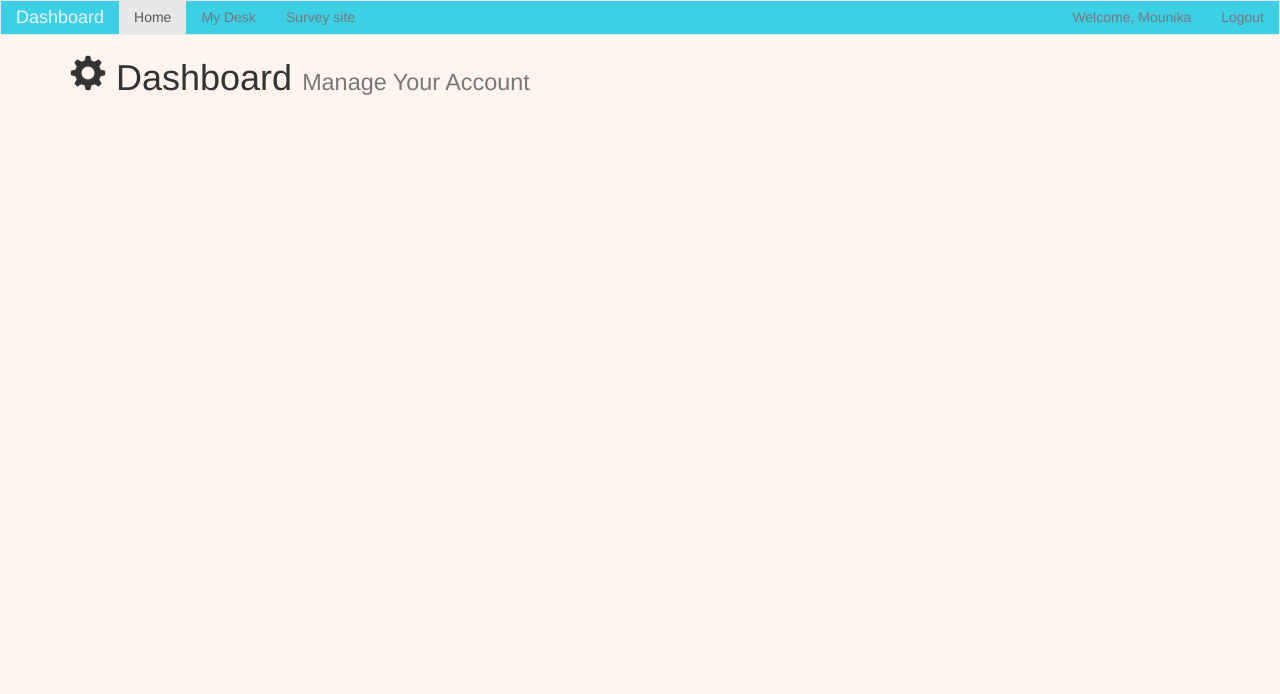
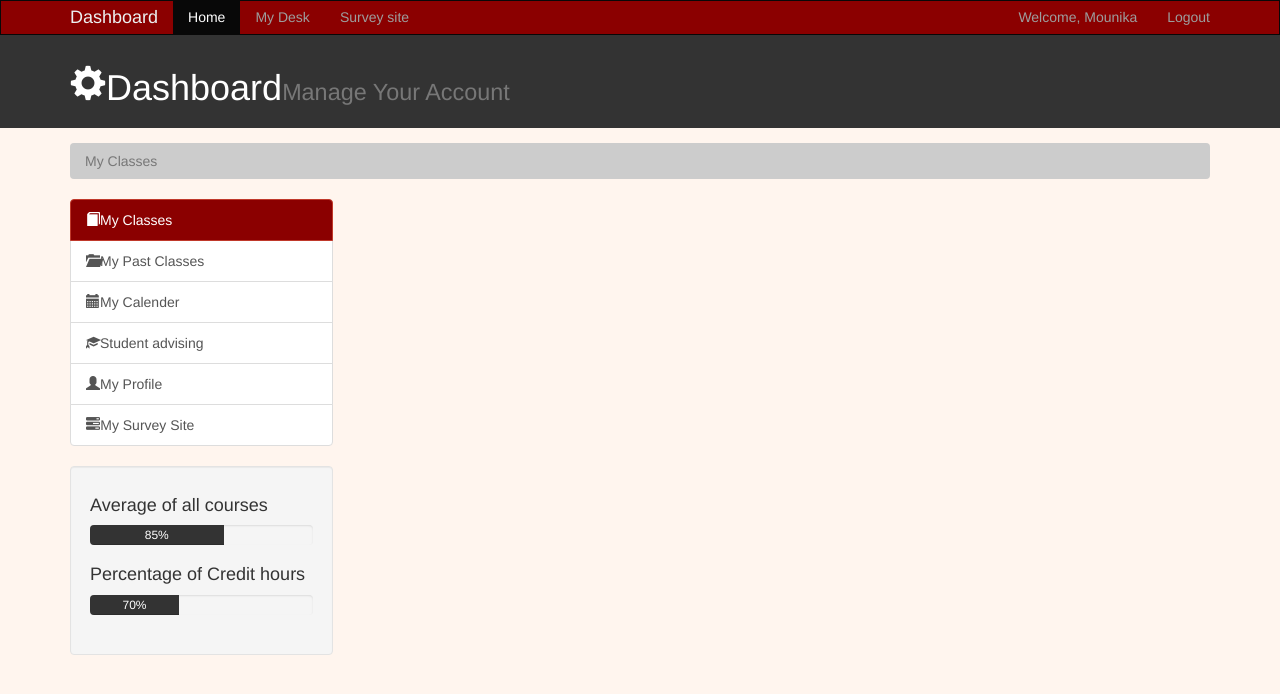
Before and after one commit to Mounikarula/Dashboard, a plain HTML site: page index.html in a window 1280 px wide. Drawn offline with nearby package versions, Linux system fonts and the light colour scheme.

Commit message:
added a layout to the dashboard app using bootstrap

```diff
--- a/index.html
+++ b/index.html
@@ -10,9 +10,15 @@
     <title>Class Dashboard</title>
   </head>
   <body>
-  <nav class="navbar navbar-default">
-  	<div class="container-fluid">
+  <nav class="navbar navbar-inverse">
+  	<div class="container">
   		<div class="navbar-header">
+        <button type="button" class="navbar-toggle collapsed" data-toggle="collapse" data-target="#navbar" aria-expanded="false" aria-controls="navbar">
+          <span class="sr-only">Toggle Navigation</span>
+          <span class="icon-bar"></span>
+          <span class="icon-bar"></span>
+          <span class="icon-bar"></span>
+        </button>
   			<a class="navbar-brand" href="#">Dashboard</a>
   		</div>
   		<ul class="nav navbar-nav">
@@ -27,18 +33,61 @@
   	</div>
   </nav>
 
-  <header>
+  <header id="header">
   	<div class="container">
   		<div class="row">
   			<div class="col-md-10">
-  				<h1> <span class="glyphicon glyphicon-cog"></span> Dashboard <small>Manage Your Account</small></h1>
+  				<h1> <span class="glyphicon glyphicon-cog"></span>Dashboard<small>Manage Your Account</small></h1>
   			</div>
-  			<div class="col-md-2">
-
   			</div>
   		</div>
   	</div>
   </header>
+  <section id="breadcrumbs">
+    <div class="container">
+      <ol class="breadcrumb">
+        <li class="active">My Classes</li>
+      </ol>
+    </div>
+  </section>
+
+  <section id="main">
+    <div class="container">
+      <div class="row">
+        <div class="col-md-3">
+          <div class="list-group">
+            <a href="#" class="list-group-item active main-color-bg"><span class="glyphicon glyphicon-book"></span>My Classes</a>
+            <a href="#" class="list-group-item"><span class="glyphicon glyphicon-folder-open"></span>My Past Classes</a>
+            <a href="#" class="list-group-item"><span class="glyphicon glyphicon-calendar"></span>My Calender</a>
+            <a href="#" class="list-group-item"><span class="glyphicon glyphicon-education"></span>Student advising</a>
+            <a href="#" class="list-group-item"><span class="glyphicon glyphicon-user"></span>My Profile</a>
+            <a href="#" class="list-group-item"><span class="glyphicon glyphicon-tasks"></span>My Survey Site</a>
+          </div>
+
+          <div class="well">
+            <h4>Average of all courses</h4>
+            <div class="progress">
+              <div class="progress-bar" role="progressbar" aria-valuenow="60" aria-valuemin="0" aria-valuemax="100" style="width: 60%;">
+                85%
+              </div>
+          </div>
+            <h4>Percentage of Credit hours</h4>
+            <div class="progress">
+              <div class="progress-bar" role="progressbar" aria-valuenow="60" aria-valuemin="0" aria-valuemax="100" style="width: 40%;">
+                70%
+              </div>
+
+            </div>
+          </div>
+        </div>
+        <div class="col-md-9">
+
+        </div>
+      </div>
+
+    </div>
+
+  </section>
 
 
 
--- a/style.css
+++ b/style.css
@@ -17,7 +17,7 @@ body {
 
 
 .navbar {
-  background-color: #3cd0e7;
+  background-color: #8B0000;
 }
 .navbar .navbar-brand {
   color: #ecf0f1;
@@ -67,6 +67,53 @@ body {
 .navbar .navbar-link:hover {
   color: #bbc9ff;
 }
+
+.main-color-bg {
+  background-color: #8B0000 !important;
+  border-color: #c0392b !important;
+  color: #ffffff;
+}
+
+
+/* Header */
+#header {
+  background: #333333;
+  color: #fff;
+  padding: 10px;
+  margin-bottom: 15px;
+}
+
+/* section */
+.breadcrumb {
+  background: #cccccc;
+  color: #333333;
+}
+
+.breadcrumb a {
+  color: #333333;
+}
+
+.progress-bar {
+  background: #333333 !important;
+  color: #ffffff !important;
+}
+
+
+
+
+
+
+
+
+
+
+
+
+
+
+
+
+
 
 @media (max-width: 575px) {
   .navbar-expand-sm .navbar-nav .show .dropdown-menu .dropdown-item {
```
